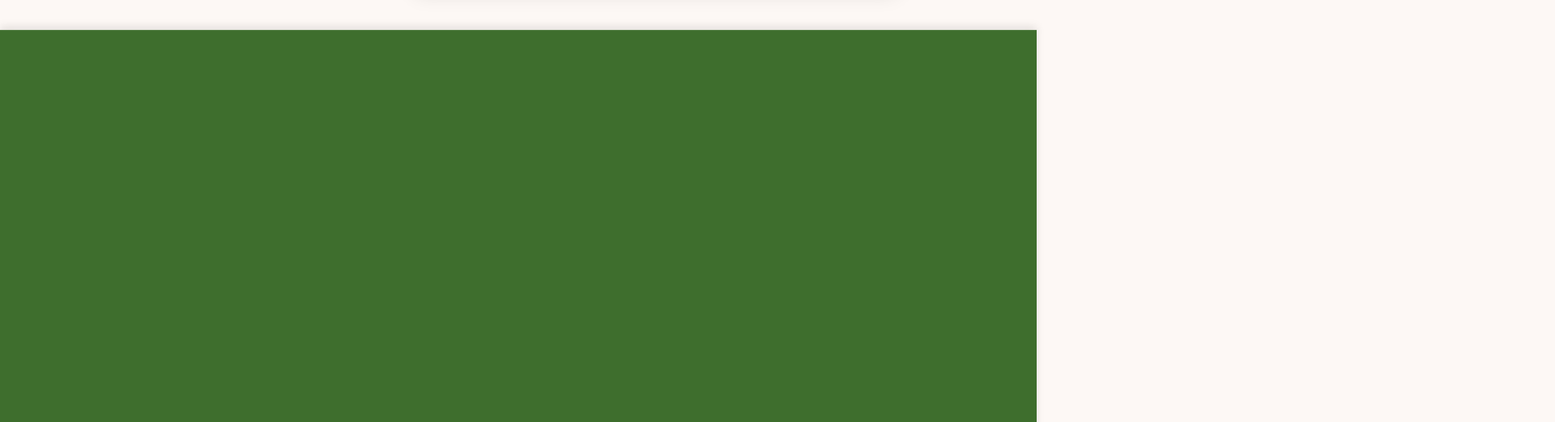
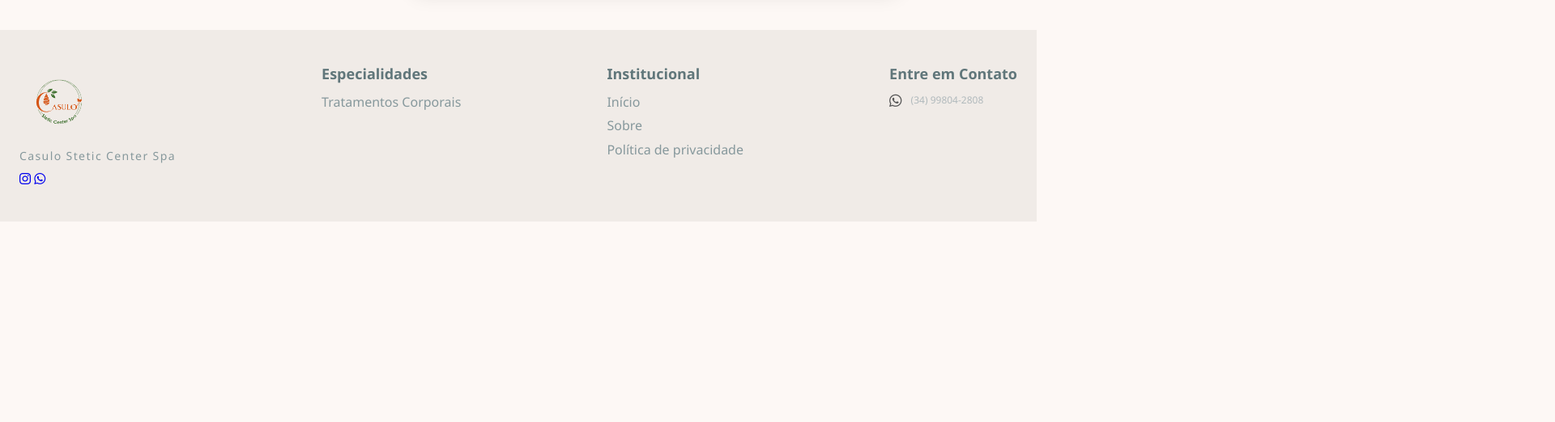
Before and after one commit to dodosantosbr/casulocenter, a plain HTML site: page index.html in a window 1280 px wide. Shown: the part 4014-4536 px from the top of the page at 81% size, 1920 px wide, since content can reach past the window. After the commit the page ends 4288 px from the top, so only its background shows below. Drawn offline with Linux system fonts and the light colour scheme.

Commit message:
Add files via upload

```diff
--- a/src/css/estilo.css
+++ b/src/css/estilo.css
@@ -147,7 +147,7 @@ body {
   display: flex;
   justify-content: center;
   align-items: center;
-  background-image: url("../img/fundobg1.png");
+  background-image: url("/src/img/fundobg1.png");
   background-position: center;
   background-size: cover;
   color: #fff;
@@ -511,28 +511,30 @@ body {
 }
 
 .footer {
-  background-color: var(--verde-escuro); /* Ex: #1a3c34 */
-  color: #fff;
-  padding: 40px 20px;
-  font-size: 1rem;
-  text-align: center;
-  border-top: 1px solid rgba(255, 255, 255, 0.1);
-  box-shadow: 0 -4px 10px rgba(0, 0, 0, 0.1);
+  background-color: #f0ebe7;
+  color: #86989c;
+  padding: 2.5rem 1.5rem;
 }
 
-.footer p {
-  margin: 0;
-  font-size: 0.95rem;
-  color: #ccc;
-  letter-spacing: 0.5px;
+.footer-logo {
+  width: 98px;
+  height: auto;
+  object-fit: contain;
 }
 
-.footer a {
-  color: #fff;
-  text-decoration: none;
-  font-weight: 500;
+.footer-content {
+  max-width: 80rem;
+  margin: 0 auto;
+  display: flex;
+  flex-wrap: wrap;
+  gap: 2rem;
+  justify-content: space-between;
+  align-items: flex-start;
 }
 
-.footer a:hover {
-  text-decoration: underline;
+.footer-contact i {
+  color: #555;
+  margin-right: 0.5rem;
+  font-size: 1.1rem;
+  vertical-align: middle;
 }
--- a/src/css/responsivo.css
+++ b/src/css/responsivo.css
@@ -51,6 +51,77 @@
   .sobre-imagem-wrapper {
     height: 250px;
   }
+  footer .container {
+    grid-template-columns: repeat(4, 1fr);
+  }
+}
+
+footer h2 {
+  letter-spacing: 0.1em;
+  font-size: 0.875rem;
+  font-weight: 500;
+  margin-bottom: 0.25rem;
+}
+
+footer p {
+  font-size: 0.75rem;
+  color: #b0b9bc;
+}
+
+footer h3 {
+  font-weight: 600;
+  font-size: 1.125rem;
+  margin-bottom: 0.5rem;
+  color: #60767a;
+}
+
+footer ul {
+  list-style: none;
+  padding: 0;
+  margin: 0;
+}
+
+footer ul li {
+  margin-bottom: 0.25rem;
+}
+
+footer ul li a {
+  color: inherit;
+  text-decoration: none;
+}
+
+footer ul li a:hover {
+  text-decoration: underline;
+}
+
+footer .social-icons {
+  display: flex;
+  gap: 0.5rem;
+  margin-top: 0.5rem;
+}
+
+footer .social-icons img {
+  width: 1.5rem;
+  height: 1.5rem;
+}
+
+footer .logo img {
+  width: 5rem;
+  height: 5rem;
+}
+
+footer .contact-info,
+footer .working-hours {
+  display: flex;
+  flex-direction: column;
+  gap: 0.25rem;
+}
+
+footer .contact-info span,
+footer .working-hours span {
+  display: flex;
+  align-items: center;
+  gap: 0.25rem;
 }
 
 @media (max-width: 480px) {
```
